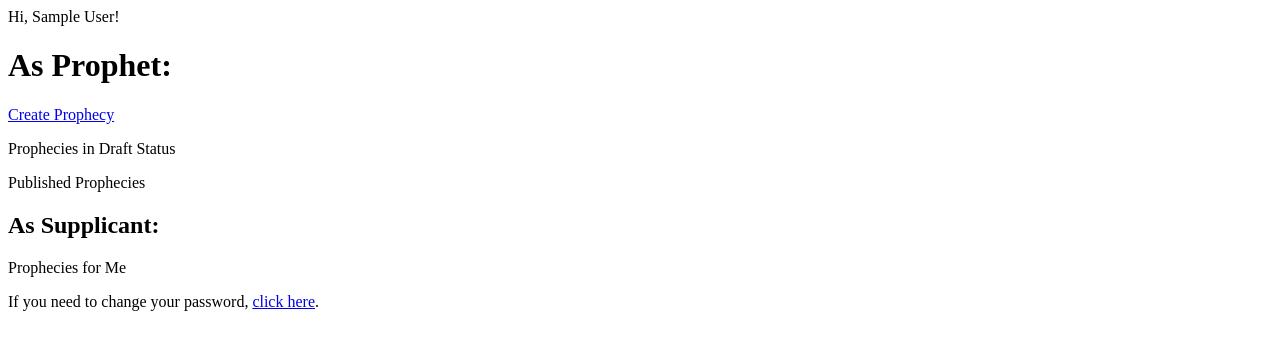
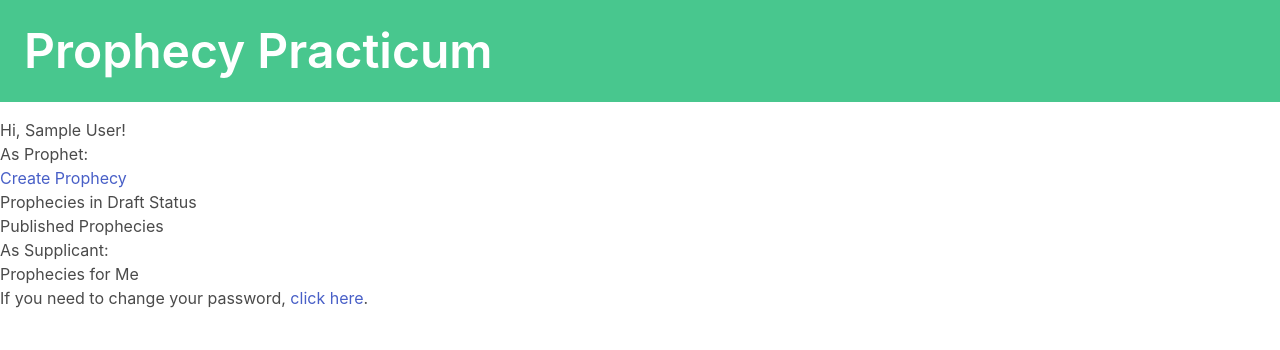
Before and after one commit to djotaku/prophecypracticum_django, a Django app: page /practicum/ in a window 1280 px wide. Shown: the top 350 px of the page. Run offline with Django 3.2, Linux system fonts and the light colour scheme; the visitor is signed in with stand-in values (Sample User, id 1); data that the repository does not hold is empty.

Commit message:
Created the header
Now need to add more CSS classes for beautification purposes

```diff
--- a/prophecypracticum/practicumweb/templates/practicum/base.html
+++ b/prophecypracticum/practicumweb/templates/practicum/base.html
@@ -1,10 +1,17 @@
 <!DOCTYPE html>
-<html>
+<html lang="en">
 <head>
     <meta charset="utf-8">
     <title>{% block title %} Prophecy Practicum {% endblock %}</title>
+    <link rel="stylesheet"
+          href="https://cdn.jsdelivr.net/npm/bulma@0.9.3/css/bulma.min.css">
 </head>
 <body>
+<section class="hero is-small is-success mb-4">
+    <div class="hero-body">
+        <h1 class="title is-1">Prophecy Practicum</h1>
+    </div>
+</section>
 <main>
     {% block content %}
     {% endblock %}
```
